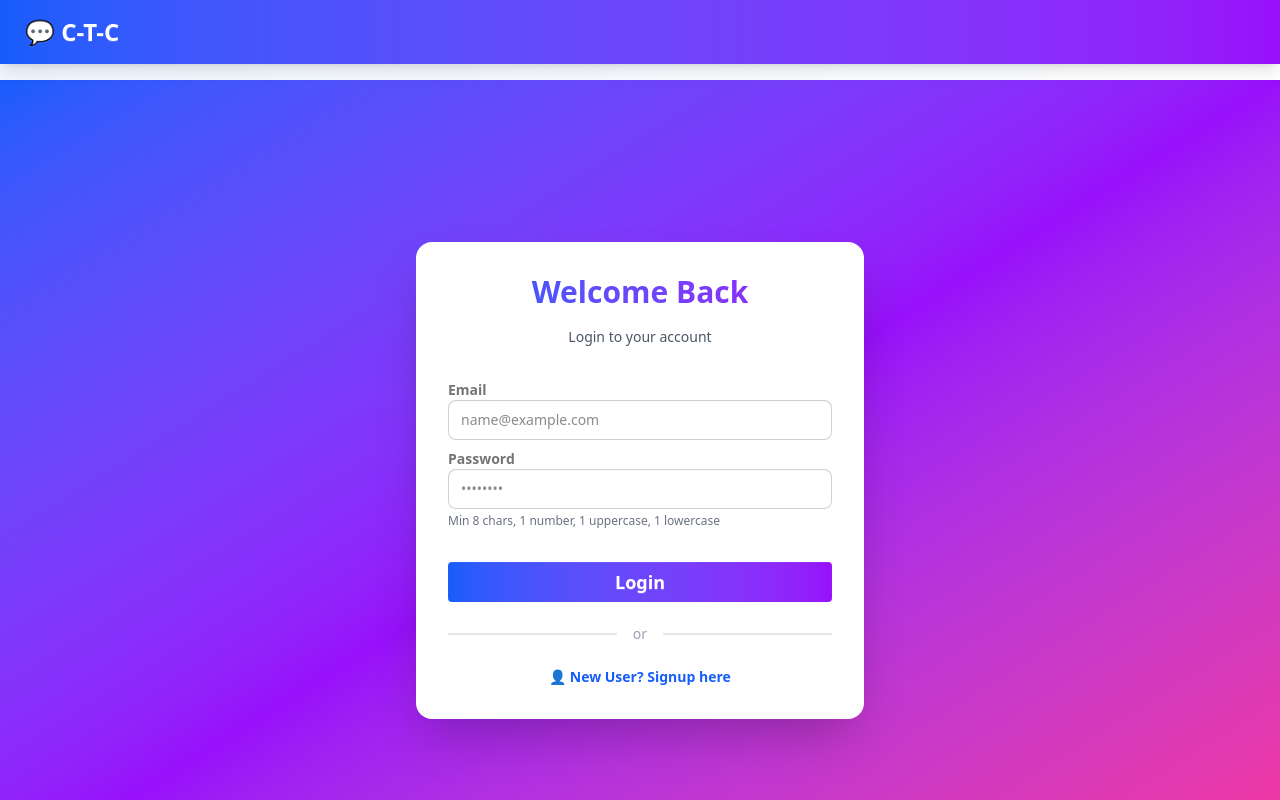
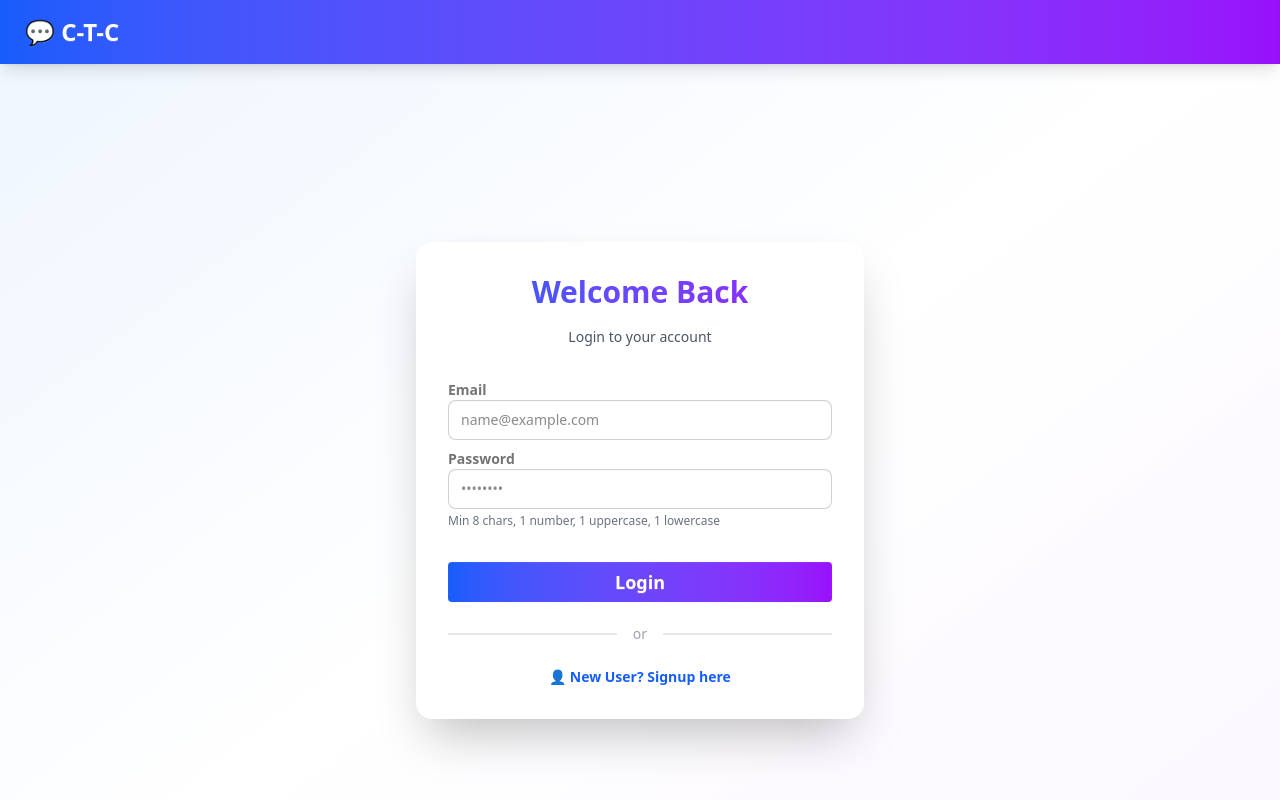
Before and after one commit to 139Kumar-Gaurav/ChatToCode, a React (Vite) app: page /login in a window 1280 px wide. Shown: the top 800 px of the page. Built offline with nearby package versions, Linux system fonts and the light colour scheme; no server answers.

Commit message:
refactor: simplify background styles in Feed, Profile, and Login components

```diff
--- a/src/components/Feed.jsx
+++ b/src/components/Feed.jsx
@@ -68,7 +68,7 @@
     );
 
   return (
-    <div className="flex flex-col items-center justify-center min-h-screen bg-gradient-to-br from-blue-50 to-purple-50 py-8 px-4">
+    <div className="flex flex-col items-center justify-center py-8 px-4">
       <div className="w-full h-screen sm:h-auto flex flex-col items-center justify-center">
         <div
           className="flex items-center justify-center gap-4 w-full"
--- a/src/components/Profile.jsx
+++ b/src/components/Profile.jsx
@@ -50,7 +50,7 @@
       .catch((err) => setError(err.message));
   };
   return (
-    <div className="min-h-screen bg-gradient-to-br from-blue-50 to-purple-50 py-12 px-4">
+    <div className="py-12 px-4">
       <div className="max-w-6xl mx-auto">
         <h1 className="text-center text-4xl sm:text-5xl font-bold bg-gradient-to-r from-blue-600 to-purple-600 bg-clip-text text-transparent mb-10">✨ Edit Your Profile</h1>
         <div className="grid grid-cols-1 lg:grid-cols-2 gap-8">
--- a/src/components/login.jsx
+++ b/src/components/login.jsx
@@ -55,7 +55,7 @@
       });
   };
   return (
-    <div className="min-h-screen bg-gradient-to-br from-blue-600 via-purple-600 to-pink-500 flex items-center justify-center py-12 px-4 sm:px-6 lg:px-8">
+    <div className="flex items-center justify-center py-12 px-4 sm:px-6 lg:px-8 min-h-screen">
       <form onSubmit={isLogin ? handleChange : handleSignUp}>
         <div className="card bg-white w-full max-w-md shadow-2xl justify-center rounded-2xl">
           <div className="card-body p-8">
```
